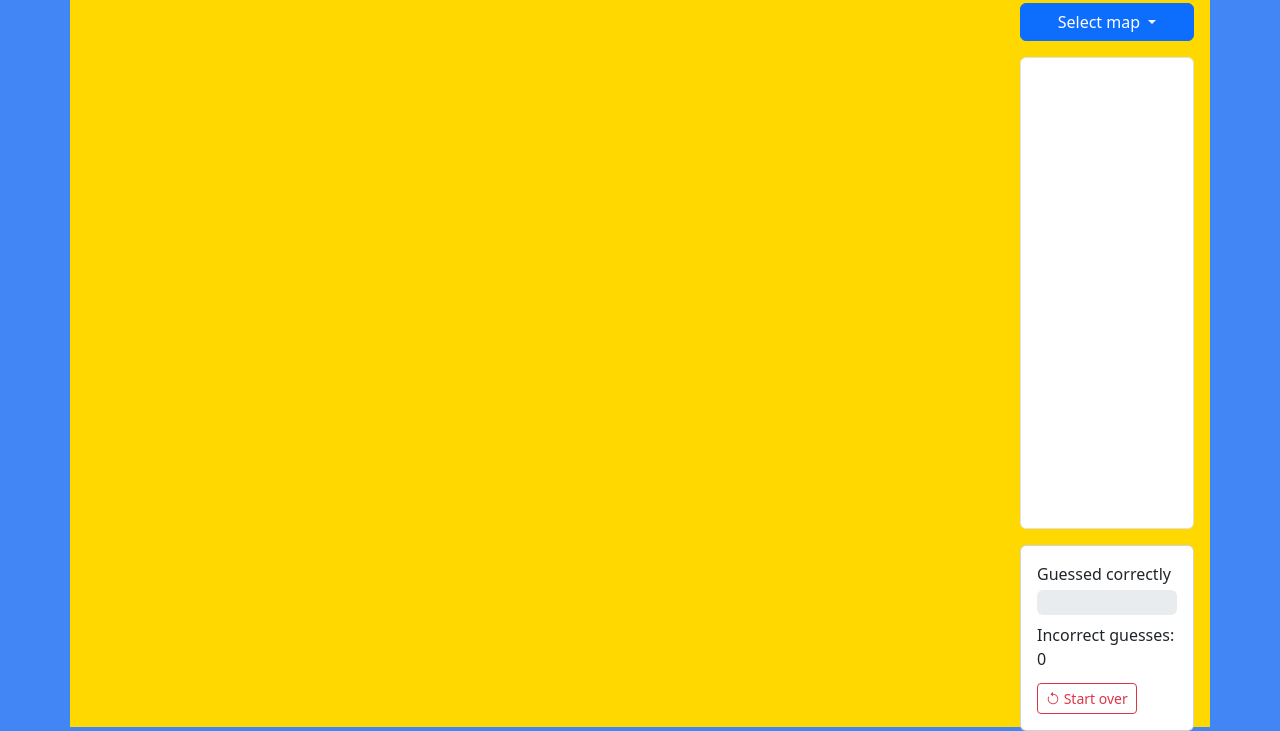
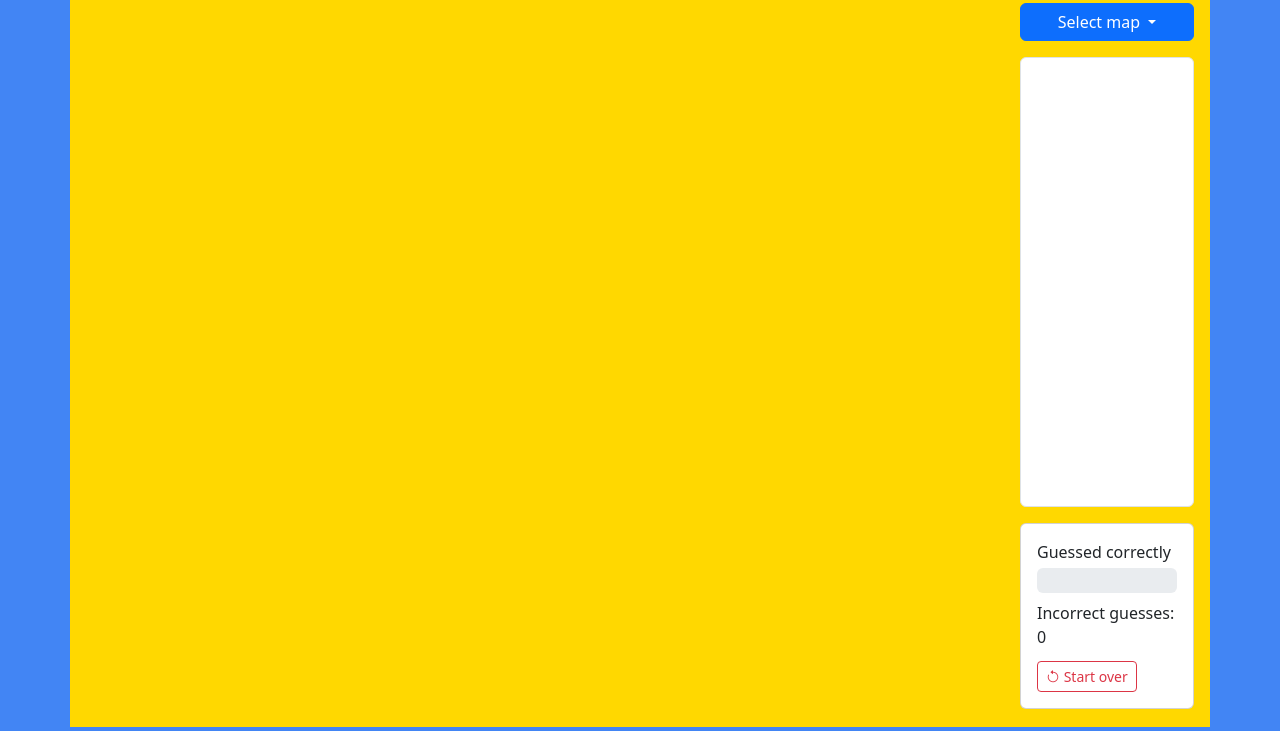
Before and after one commit to alixbergeret/learn-maps, a plain HTML site: page learn-maps.html in a window 1280 px wide. Shown: the part 73-804 px from the top of the page. Drawn offline with nearby package versions, Linux system fonts and the light colour scheme; some packages are replaced by stand-ins of ours; no server answers.

Commit message:
Improvments to control interface

```diff
--- a/firestore.js
+++ b/firestore.js
@@ -44,7 +44,7 @@ dropDown.addEventListener("click", function(event) {
         // Display current map on list button
         DropdownBtn.innerHTML = event.target.innerHTML;
 
-        // Select current item in the dropdown
+        // Select current item in the dropdown, and deselect previous one
         event.target.classList.add("active");
         if(prevListItem != null)
             prevListItem.classList.remove("active");
--- a/learn-maps.html
+++ b/learn-maps.html
@@ -14,10 +14,10 @@
     <div class="container mt-0 pt-1">
 		<h1 class="mt-3">Learn Maps</h1>
 		<div class="row">
-			<div class="col-12 col-md-10">
+			<div class="col-12 col-sm-8 col-md-9 col-lg-10">
 				<div style="width: 100%; height: 700px" id="map" class="mb-2"></div>
 			</div>
-			<div class="col-12 col-md-2 ps-0 pe-3">
+			<div class="col-12 col-sm-4 col-md-3 col-lg-2 ps-0 pe-3">
 
 				<div class="btn-group w-100">
 					<button type="button" class="btn btn-primary dropdown-toggle text-wrap" data-bs-toggle="dropdown" aria-expanded="false" id="DropdownBtn">
@@ -26,7 +26,7 @@
 					<ul class="dropdown-menu" id="MapList"></ul>
 				</div>
 
-				<select class="form-select overflow-y-auto mt-3 mx-0" size="20" aria-label="Size 3 select example" id="selectList"></select>
+				<select class="form-select overflow-y-auto mt-3 mx-0" size="20" aria-label="" id="selectList"></select>
 
 				<div class="card w-100 mt-3">
 					<div class="card-body">
--- a/style.css
+++ b/style.css
@@ -39,9 +39,14 @@
 }
 
 #selectList {
-    padding: 5px
+  padding: 5px;
+  height: 450px
 }
 
 h1 {
   color: #4285F4;
 }
+
+.choice {
+  text-wrap: wrap;
+}
```
Lines whose indentation alone changed are shown as unchanged.
